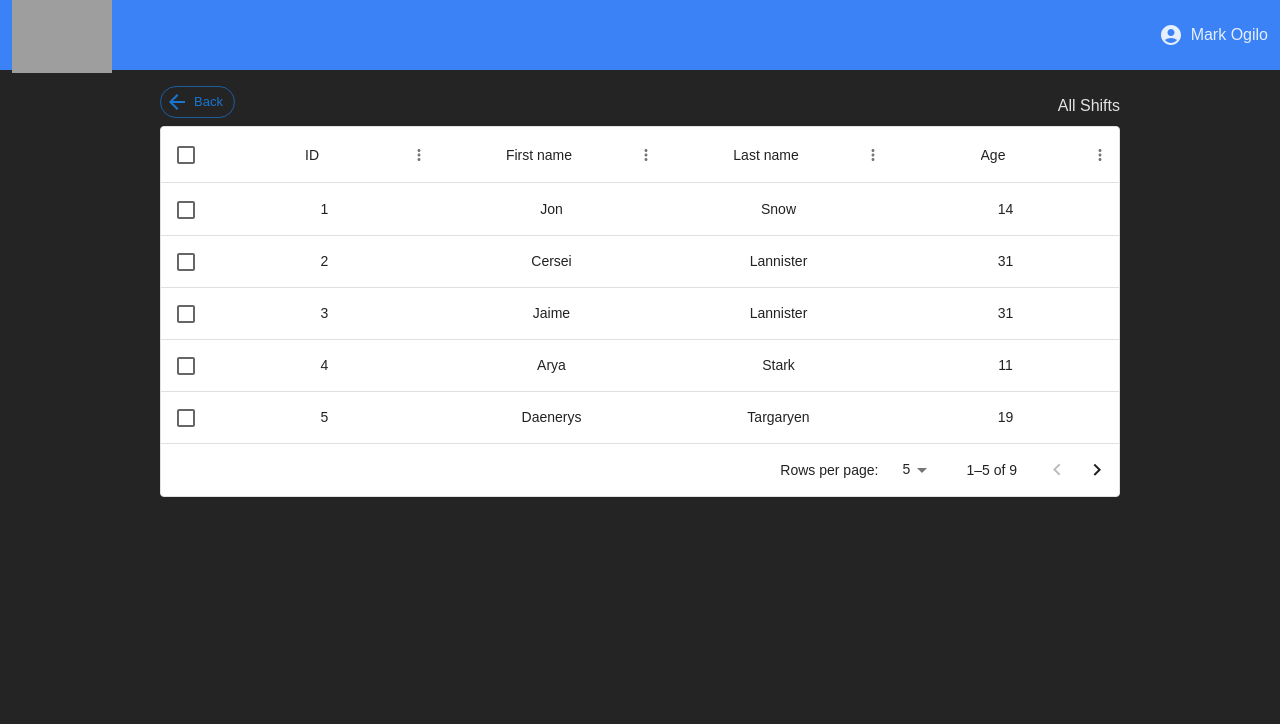
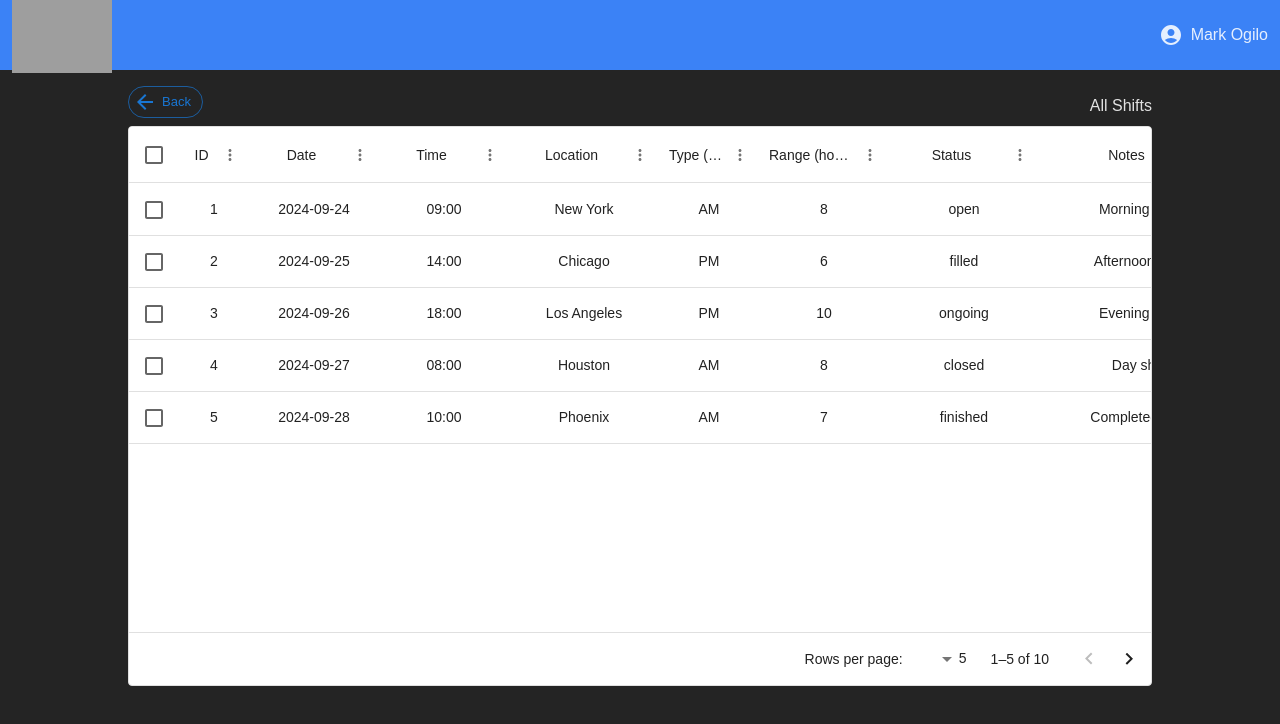
Before and after one commit to codescream/shift-handler, a React (Vite) app in the folder Frontend/: page /staff/shifts in a window 1280 px wide. Shown: the top 724 px of the page. Built offline with nearby package versions, Linux system fonts and the light colour scheme; grey boxes are pictures that could not be loaded; a web font is replaced by a local one.

Commit message:
modify shifts ui

```diff
--- a/Frontend/src/pages/Shifts.jsx
+++ b/Frontend/src/pages/Shifts.jsx
@@ -3,58 +3,135 @@ import { DataGrid } from "@mui/x-data-grid";
 import { GoBack } from "../components";
 import { useLocation } from "react-router-dom";
 
+const handleViewClick = () => {};
+
 const columns = [
+  { field: "id", headerName: "ID", width: 70, align: "center", headerAlign: "center" },
+  { field: "date", headerName: "Date", width: 130, align: "center", headerAlign: "center" },
+  { field: "time", headerName: "Time", width: 130, align: "center", headerAlign: "center" },
+  { field: "location", headerName: "Location", width: 150, align: "center", headerAlign: "center" },
+  { field: "type", headerName: "Type (AM/PM)", width: 100, align: "center", headerAlign: "center" },
+  { field: "range", headerName: "Range (hours)", type: "number", width: 130, align: "center", headerAlign: "center" },
+  { field: "status", headerName: "Status", width: 150, align: "center", headerAlign: "center" },
+  { field: "notes", headerName: "Notes", width: 200, align: "center", headerAlign: "center" },
   {
-    field: "id",
-    headerName: "ID",
-    minWidth: 90,
-    flex: 1,
-    align: "center",
-    headerAlign: "center",
-  },
-  {
-    field: "firstName",
-    headerName: "First name",
-    minWidth: 150,
-    flex: 1,
-    align: "center",
-    headerAlign: "center",
-  },
-  {
-    field: "lastName",
-    headerName: "Last name",
-    minWidth: 150,
-    flex: 1,
-    align: "center",
-    headerAlign: "center",
-  },
-  {
-    field: "age",
-    headerName: "Age",
-    type: "number",
-    minWidth: 150,
-    flex: 1,
-    align: "center",
-    headerAlign: "center",
+    field: "view",
+    headerName: "View",
+    width: 100,
+    renderCell: (params) => (
+      <Button
+        variant="contained"
+        color="primary"
+        size="small"
+        onClick={() => handleViewClick(params.row.id)}
+      >
+        View
+      </Button>
+    ),
   },
 ];
 
 const rows = [
-  { id: 1, lastName: "Snow", firstName: "Jon", age: 14 },
-  { id: 2, lastName: "Lannister", firstName: "Cersei", age: 31 },
-  { id: 3, lastName: "Lannister", firstName: "Jaime", age: 31 },
-  { id: 4, lastName: "Stark", firstName: "Arya", age: 11 },
+  {
+    id: 1,
+    date: "2024-09-24",
+    time: "09:00",
+    location: "New York",
+    type: "AM",
+    range: 8,
+    status: "open",
+    notes: "Morning shift",
+  },
+  {
+    id: 2,
+    date: "2024-09-25",
+    time: "14:00",
+    location: "Chicago",
+    type: "PM",
+    range: 6,
+    status: "filled",
+    notes: "Afternoon shift",
+  },
+  {
+    id: 3,
+    date: "2024-09-26",
+    time: "18:00",
+    location: "Los Angeles",
+    type: "PM",
+    range: 10,
+    status: "ongoing",
+    notes: "Evening shift",
+  },
+  {
+    id: 4,
+    date: "2024-09-27",
+    time: "08:00",
+    location: "Houston",
+    type: "AM",
+    range: 8,
+    status: "closed",
+    notes: "Day shift",
+  },
   {
     id: 5,
-    lastName: "Targaryen",
-    firstName: "Daenerys",
-    age: 19,
-    test: "Test",
+    date: "2024-09-28",
+    time: "10:00",
+    location: "Phoenix",
+    type: "AM",
+    range: 7,
+    status: "finished",
+    notes: "Completed shift",
   },
-  { id: 6, lastName: "Melisandre", firstName: null, age: 150 },
-  { id: 7, lastName: "Clifford", firstName: "Ferrara", age: 44 },
-  { id: 8, lastName: "Frances", firstName: "Rossini", age: 36 },
-  { id: 9, lastName: "Roxie", firstName: "Harvey", age: 65 },
+  {
+    id: 6,
+    date: "2024-09-29",
+    time: "16:00",
+    location: "Philadelphia",
+    type: "PM",
+    range: 5,
+    status: "open",
+    notes: "Short evening shift",
+  },
+  {
+    id: 7,
+    date: "2024-09-30",
+    time: "07:00",
+    location: "San Antonio",
+    type: "AM",
+    range: 9,
+    status: "filled",
+    notes: "Early morning shift",
+  },
+  {
+    id: 8,
+    date: "2024-10-01",
+    time: "12:00",
+    location: "San Diego",
+    type: "PM",
+    range: 6,
+    status: "ongoing",
+    notes: "Midday shift",
+  },
+  {
+    id: 9,
+    date: "2024-10-02",
+    time: "11:00",
+    location: "Dallas",
+    type: "AM",
+    range: 8,
+    status: "closed",
+    notes: "Morning shift",
+  },
+  {
+    id: 10,
+    date: "2024-10-03",
+    time: "20:00",
+    location: "San Jose",
+    type: "PM",
+    range: 10,
+    status: "finished",
+    notes: "Night shift",
+  },
 ];
 
 const Shifts = () => {
@@ -62,7 +139,7 @@ const Shifts = () => {
   const { currentPath } = location.state || {};
   return (
     <div className="w-screen flex justify-center">
-      <div className="w-full md:w-3/4 h-fit flex flex-col gap-2">
+      <div className="w-full md:w-4/5 h-[600px] flex flex-col gap-2">
         <div className="w-full px-2 md:px-0 flex justify-between items-end">
           <GoBack path={currentPath} />
           <p className="w-fit">All Shifts</p>
@@ -107,12 +184,13 @@ const Shifts = () => {
                 display: "flex",
                 flexDirection: "column",
               },
+              marginX: "10px",
             },
           }}
           localeText={{
             footerRowSelected: (count) => {
               return (
-                <div className="pt-2 flex md:pt-0 items-center justify-center gap-2 flex-wrap w-fit">
+                <div className="pt-4 flex md:pt-0 items-center justify-center gap-2 flex-wrap w-fit">
                   <p>{count} Selected</p>
                   <div className="flex gap-2">
                     <Button
```
